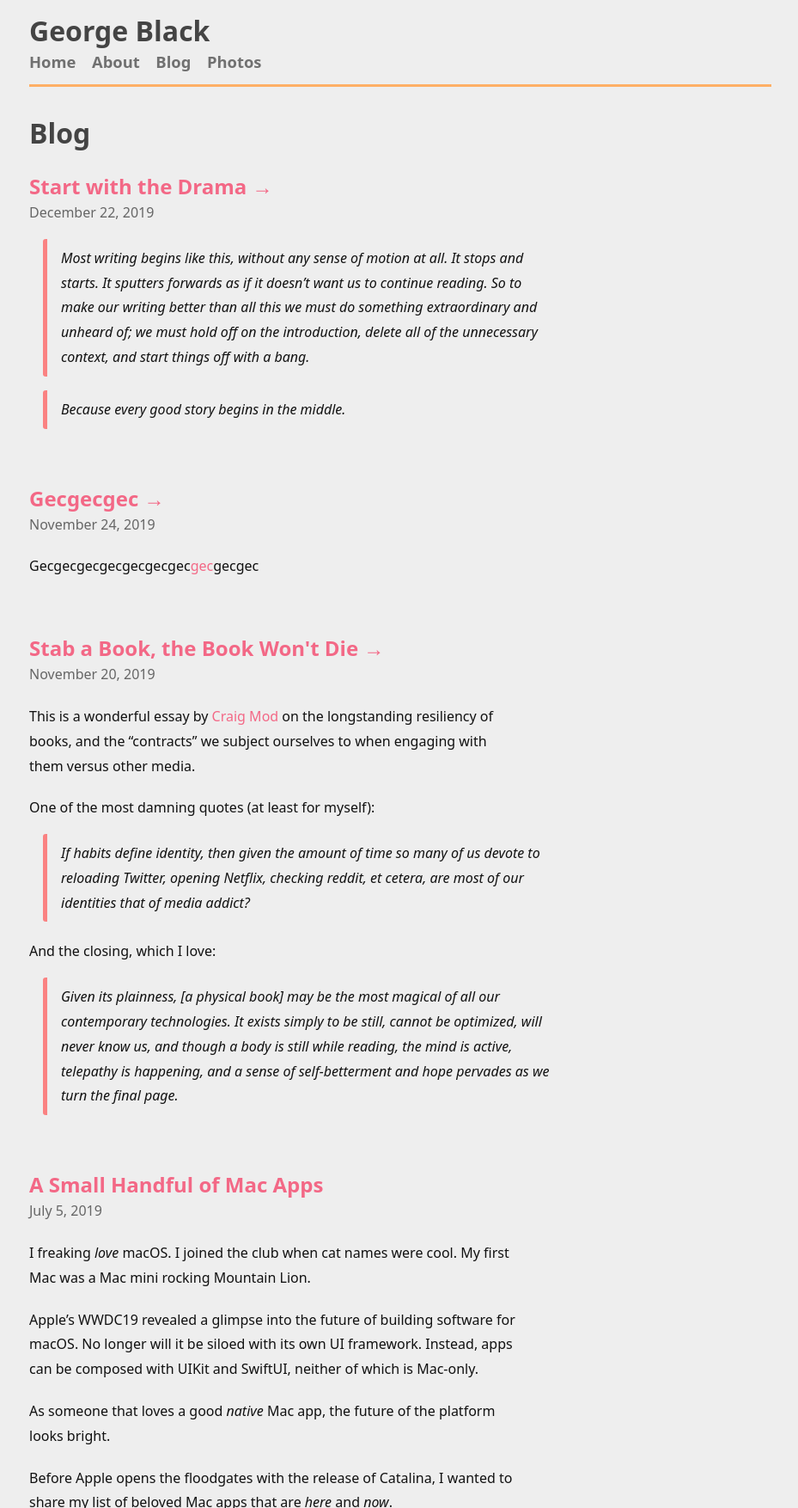
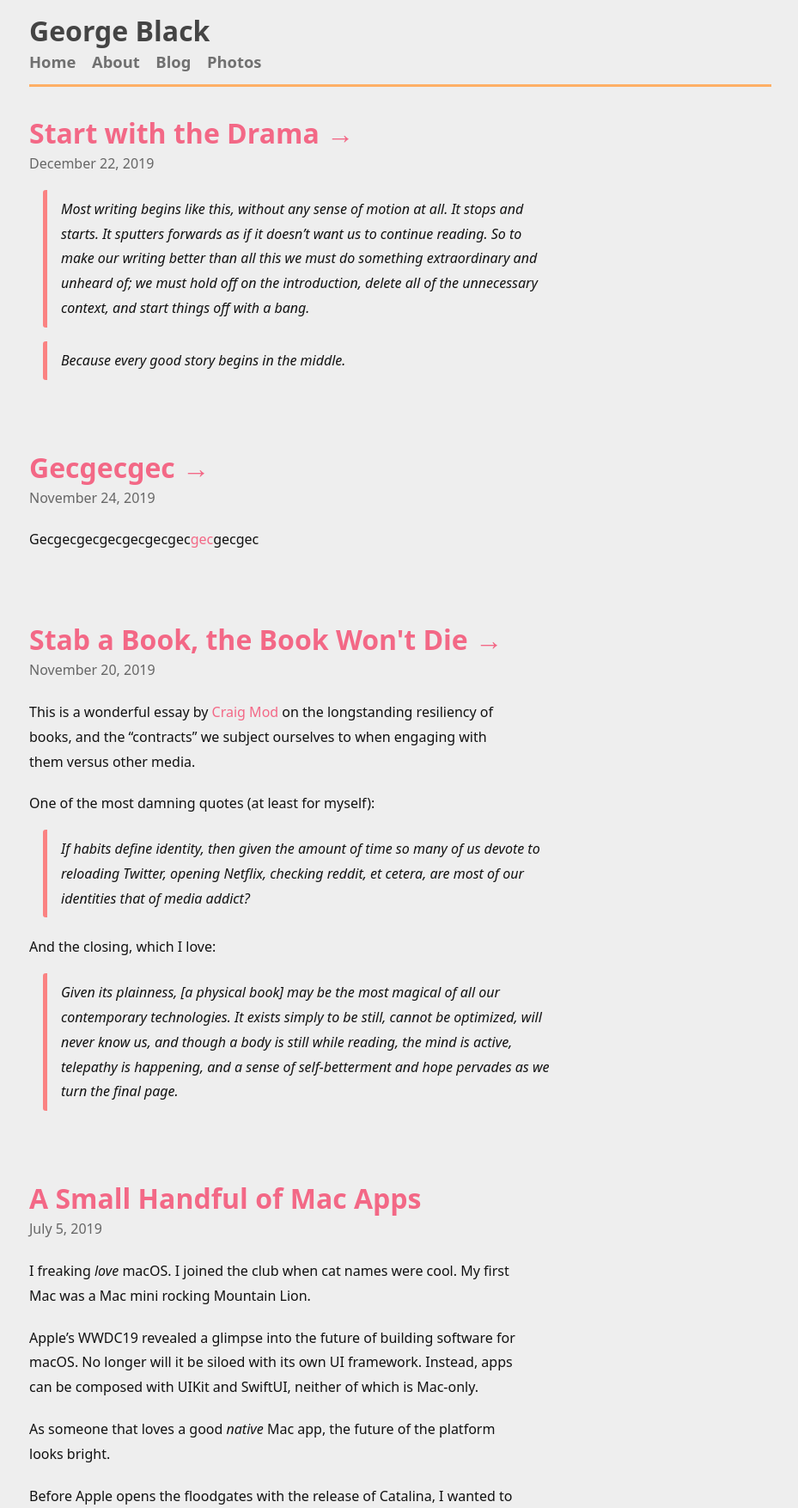
Before and after one commit to georgemblack/web, a Jekyll site: the page built from src/blog.md, in a window 1280 px wide, cut to the strip 0-1754 px from the top of the page. Shown: the whole strip at 86% size, without its empty margins (174-1103 px from the left). Built offline with Jekyll 4.4.1, drawn with Linux system fonts in a browser that asks for light colours; Markdown is read by kramdown in place of the engine named in the settings.

Commit message:
Style updates for blog and post pages

```diff
--- a/src/_includes/header.html
+++ b/src/_includes/header.html
@@ -2,8 +2,7 @@
   <div class="inner">
     <h1>George Black</h1>
     <nav>
-      {% for page in site.data.navigation.pages %} {% if page.new_window == true
-      %}
+      {% for page in site.data.navigation.pages %} {% if page.new_window == true %}
       <a href="{{ page.url }}" target="_blank">{{ page.title }}</a>
       {% else %}
       <a href="{{ page.url }}">{{ page.title }}</a>
--- a/src/_includes/style.scss
+++ b/src/_includes/style.scss
@@ -244,8 +244,9 @@ main {
 }
 
 /* ==========================================================================
-   Homepage
+   Home Page
    ========================================================================== */
+.home {
   .profile {
     max-width: 16em;
     margin: 0 auto 2em auto;
@@ -270,3 +271,29 @@ main {
       }
     }
   }
+}
+
+/* ==========================================================================
+   Blog Page
+   ========================================================================== */
+.blog {
+  h2 {
+    font-size: 2em;
+  }
+  article {
+    margin-bottom: 5em;
+  }
+}
+
+/* ==========================================================================
+   Posts
+   ========================================================================== */
+.post {
+  h2,
+  h3,
+  h4,
+  h5,
+  h6 {
+    margin-top: 2em;
+  }
+}
--- a/src/_layouts/blog.html
+++ b/src/_layouts/blog.html
@@ -4,17 +4,16 @@
 
   <body>
     {% include header.html %}
-    <main>
-      <h1>{{ page.title }}</h1>
+    <main class="blog">
       {{ content }} {% for post in site.posts %} {% if post.type != "link" %}
-      <article style="margin-bottom: 4em;">
+      <article>
         <h2><a href="{{ post.url }}">{{ post.title }}</a></h2>
         <p class="subtitle">{{post.date | date: "%B %-d, %Y" }}</p>
         {{ post.excerpt }}
         <p><a href="{{ post.url }}">Read More &#8594;</a></p>
       </article>
       {% endif %} {% if post.type == "link" %}
-      <article style="margin-bottom: 4em;">
+      <article>
         <h2><a href="{{ post.link_url }}">{{ post.title }} &#8594;</a></h2>
         <p class="subtitle">{{ post.date | date: "%B %-d, %Y" }}</p>
         {{ post.content }}
--- a/src/_layouts/home.html
+++ b/src/_layouts/home.html
@@ -4,7 +4,7 @@
 
   <body>
     {% include header.html %}
-    <main>
+    <main class="home">
       <div class="profile">
         <a href="/about">
           <img src="/assets/img/profile-distorted.png" />
--- a/src/_layouts/post.html
+++ b/src/_layouts/post.html
@@ -4,7 +4,7 @@
 
   <body>
     {% include header.html %}
-    <main>
+    <main class="post">
       <article>
         <h1>{{ page.title }}</h1>
         <p class="subtitle">{{ page.date | date: "%B %-d, %Y" }}</p>
```
Lines whose indentation alone changed are shown as unchanged.
